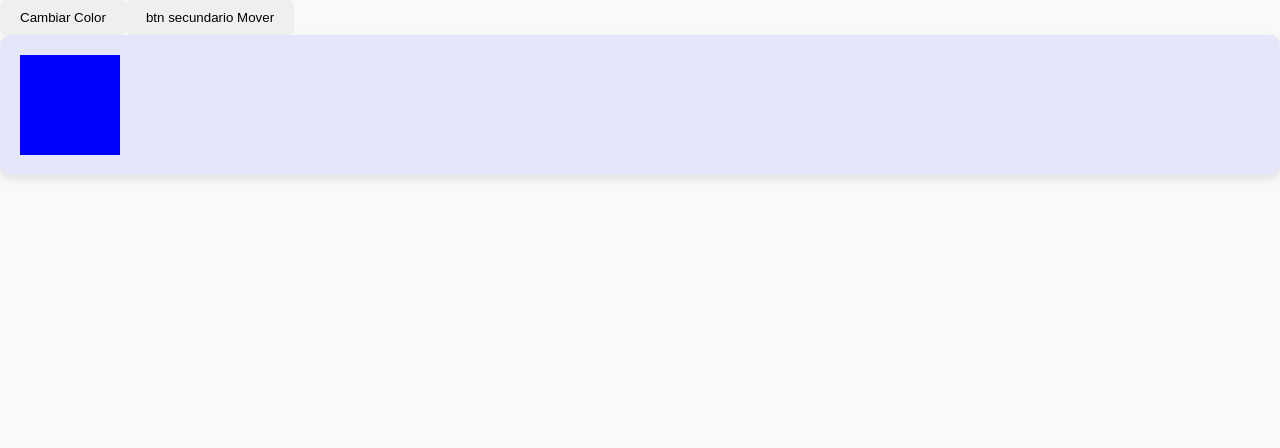
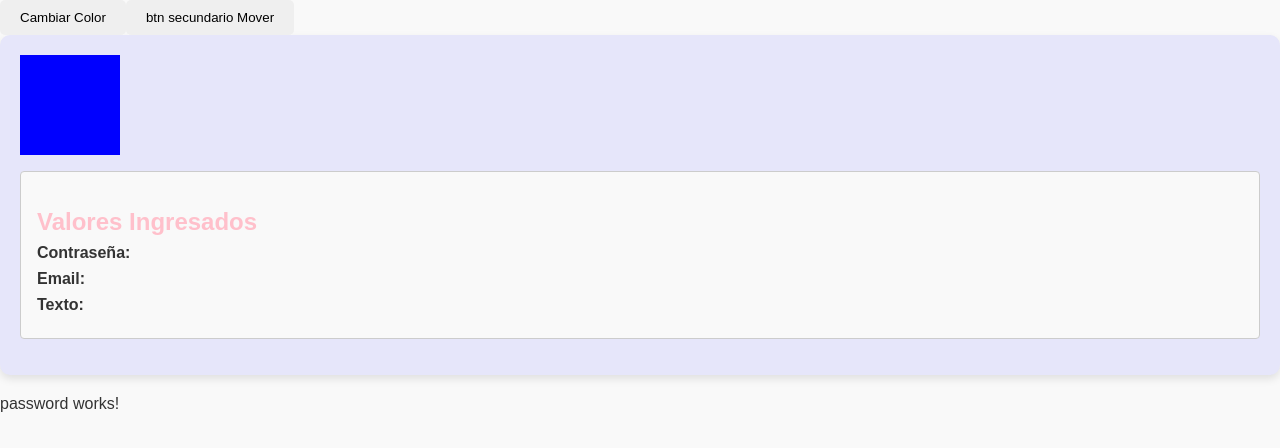
Before and after one commit to ttttttt16/sumativa, an Angular app: page / in a window 1280 px wide. Shown: the top 448 px of the page. Built offline with nearby package versions, Linux system fonts and the light colour scheme.

Commit message:
first commit

```diff
--- a/src/app/Components/sumativavisual/sumativavisual.component.html
+++ b/src/app/Components/sumativavisual/sumativavisual.component.html
@@ -1,3 +1,4 @@
 <app-btnprimario (buttonClick)="onColorButtonClick()"></app-btnprimario>
 <app-btnsecundario (moveEvent)="onMoveButtonClick()"></app-btnsecundario>
 <app-view [colorChange]="colorChange" [move]="move"></app-view>
+<app-password></app-password>
--- a/src/app/Components/sumativavisual/sumativavisual.component.ts
+++ b/src/app/Components/sumativavisual/sumativavisual.component.ts
@@ -2,11 +2,12 @@ import { Component } from '@angular/core';
 import { BtnprimarioComponent } from '../btnprimario/btnprimario.component';
 import { ViewComponent } from '../../Visualizar/view/view.component';
 import { BtnsecundarioComponent } from '../btnsecundario/btnsecundario.component';
+import { PasswordComponent } from '../../Inputs/password/password.component';
 
 @Component({
   selector: 'app-sumativavisual',
   standalone: true,
-  imports: [BtnprimarioComponent, ViewComponent, BtnsecundarioComponent],
+  imports: [BtnprimarioComponent, ViewComponent, BtnsecundarioComponent, PasswordComponent],
   templateUrl: './sumativavisual.component.html',
   styleUrls: ['./sumativavisual.component.css']
 })
@@ -14,6 +15,9 @@ export class SumativavisualComponent {
   colorChange: boolean = false; // Variable para controlar el cambio de color
   move: boolean = false; // Variable para controlar el movimiento
   showMessage: boolean = false;
+  password: string = '';
+  email: string = '';
+  text: string = '';
 
 
   onColorButtonClick() {
--- a/src/app/Inputs/password/password.component.css
+++ b/src/app/Inputs/password/password.component.css
@@ -0,0 +1,21 @@
+.password-container {
+    margin: 1rem 0;
+}
+
+.password-input {
+    width: 100%;
+    padding: 0.5rem;
+    border: 1px solid #ccc;
+    border-radius: 4px;
+    font-size: 1rem;
+}
+
+.error-message {
+    color: red;
+    font-size: 0.9rem;
+}
+
+.success-message {
+    color: green;
+    font-size: 0.9rem;
+}
--- a/src/app/Visualizar/view/view.component.css
+++ b/src/app/Visualizar/view/view.component.css
@@ -14,3 +14,19 @@
     margin-bottom: 20px;
     box-shadow: 0 4px 8px rgba(0, 0, 0, 0.1);
 }
+
+.view-container {
+    margin: 1rem 0;
+    padding: 1rem;
+    border: 1px solid #ccc;
+    border-radius: 4px;
+    background-color: #f9f9f9;
+}
+
+h2 {
+    margin-bottom: 0.5rem;
+}
+
+p {
+    margin: 0.5rem 0;
+}
--- a/src/app/Visualizar/view/view.component.html
+++ b/src/app/Visualizar/view/view.component.html
@@ -1 +1,8 @@
 <div class="color-box" [style.background-color]="color" [style.transform]="'translateX(' + position + 'px)'"> </div>
+
+<div class="view-container">
+    <h2>Valores Ingresados</h2>
+    <p><strong>Contraseña:</strong> {{ password }}</p>
+    <p><strong>Email:</strong> {{ email }}</p>
+    <p><strong>Texto:</strong> {{ text }}</p>
+</div>
--- a/src/app/Visualizar/view/view.component.ts
+++ b/src/app/Visualizar/view/view.component.ts
@@ -10,6 +10,9 @@ import { Component, Input, OnChanges } from '@angular/core';
 export class ViewComponent {
   @Input() colorChange: boolean = false; // Propiedad para cambiar el color
   @Input() move: boolean = false; // Propiedad para controlar el movimiento
+  @Input() password: string = ''; // Para recibir el valor de la contraseña
+  @Input() email: string = ''; // Para recibir el valor del email
+  @Input() text: string = ''; // Para recibir el valor del texto
   color: string = 'blue'; // Color inicial
   position: number = 0; // Inicializa la posición
 
--- a/src/app/app.component.ts
+++ b/src/app/app.component.ts
@@ -1,5 +1,7 @@
 import { Component } from '@angular/core';
 import { SumativavisualComponent } from './Components/sumativavisual/sumativavisual.component';
+import { BrowserModule } from '@angular/platform-browser';
+import { FormsModule } from '@angular/forms';
 
 
 @Component({
```
Also changed, not shown: src/app/app.component.html (line endings or trailing spaces).
